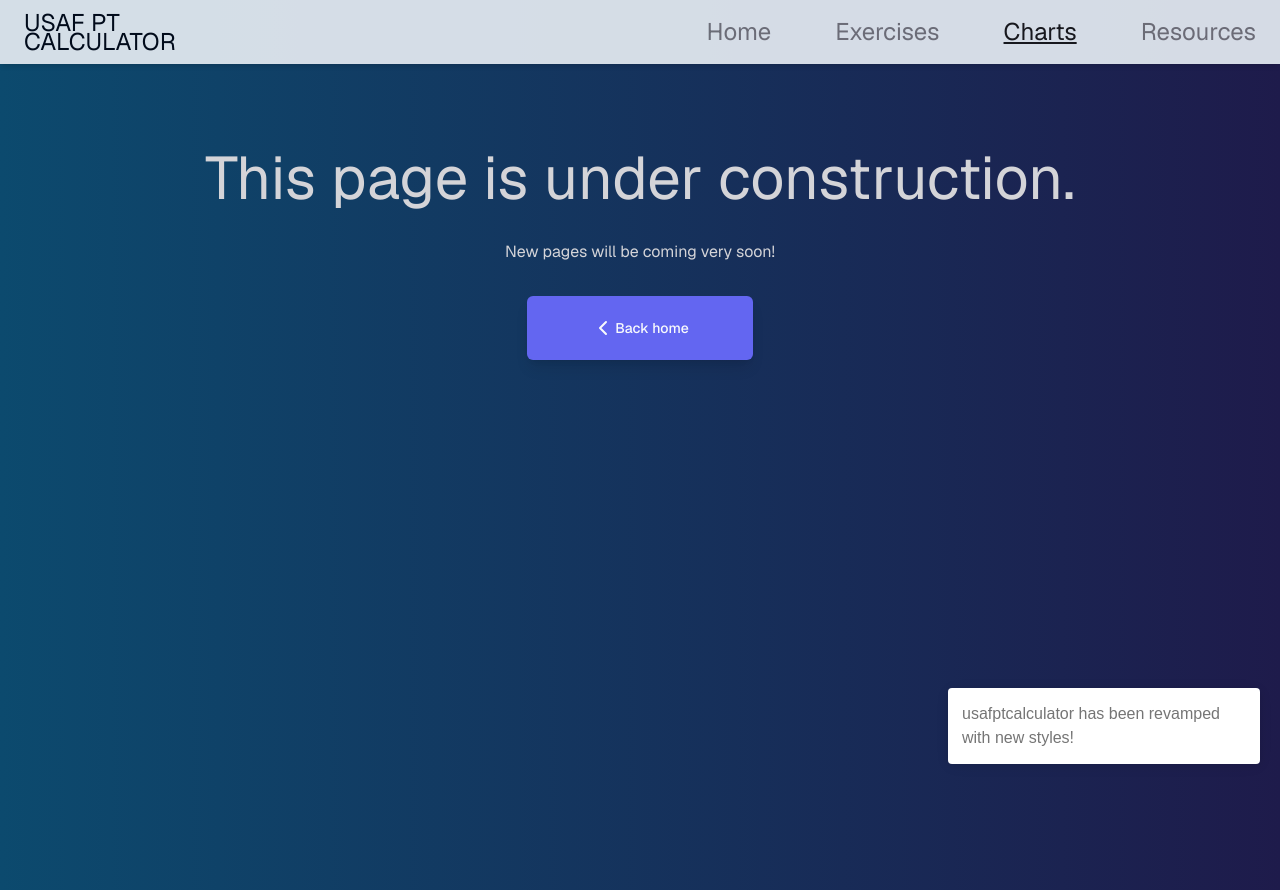
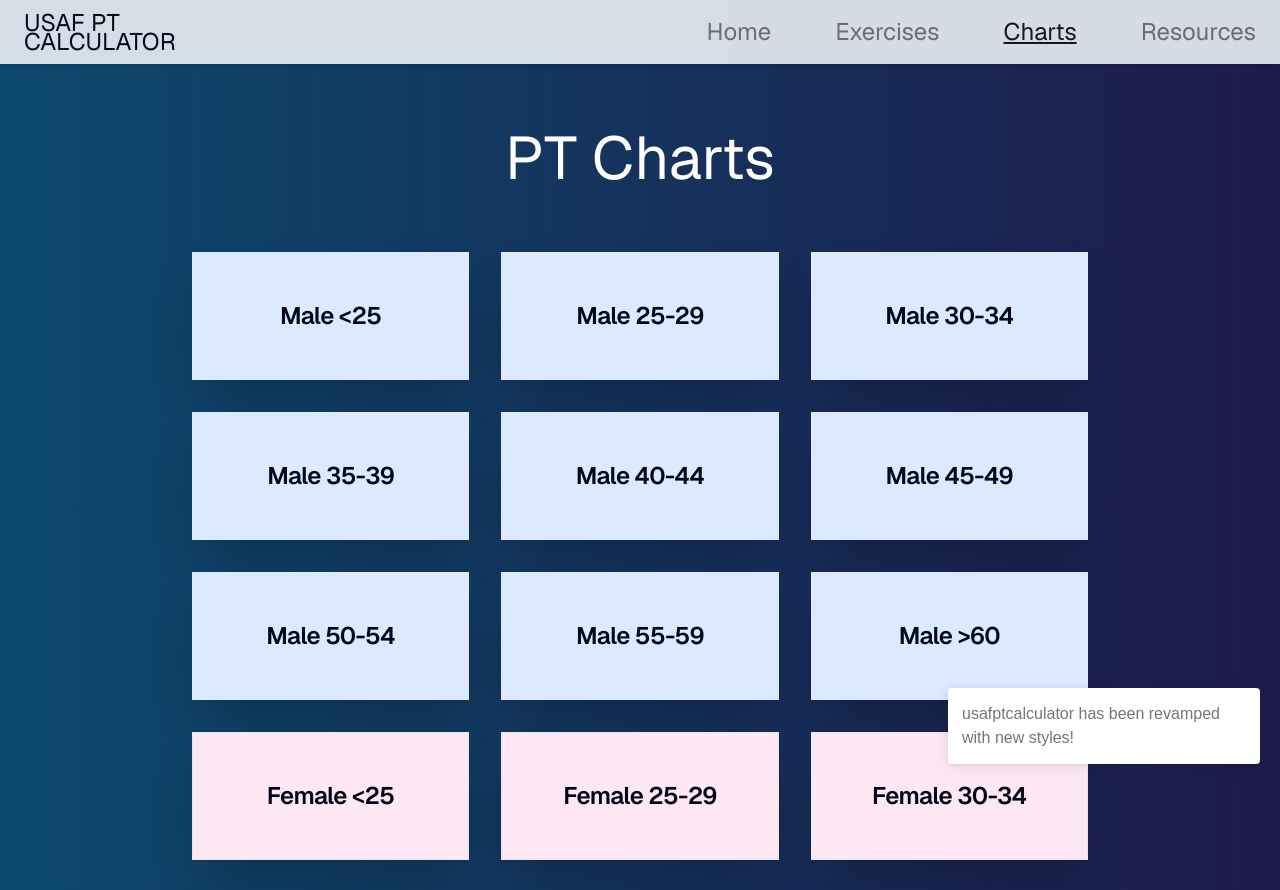
Before and after one commit to ronnieima/usaf-pt-calculator, a Next.js app: page /charts in a window 1280 px wide. Shown: the top 890 px of the page. Built offline with nearby package versions, Linux system fonts and the light colour scheme; what tailwindcss-animated would draw is missing.

Commit message:
finish pt chart draft

```diff
--- a/app/_components/ui/(form)/(controls)/AgeGroupSelect.tsx
+++ b/app/_components/ui/(form)/(controls)/AgeGroupSelect.tsx
@@ -16,7 +16,7 @@ import { Separator } from "@radix-ui/react-select";
 import React from "react";
 import { useFormContext } from "react-hook-form";
 
-const ageGroups = [
+export const ageGroups = [
   "<25",
   "25-29",
   "30-34",
--- a/app/charts/page.tsx
+++ b/app/charts/page.tsx
@@ -17,29 +17,55 @@ import {
   CardTitle,
 } from "../_components/ui/(shadcn)/card";
 import Link from "next/link";
+import { ageGroups } from "../_components/ui/(form)/(controls)/AgeGroupSelect";
+
+const genders = ["male", "female"];
+const ages = ageGroups;
 
 const ChartsPage = () => {
+  function formatAgeGroup(ageGroup: string) {
+    switch (ageGroup) {
+      case "lt25":
+        return "<25";
+      case "gt60":
+        return ">60";
+      default:
+        return ageGroup;
+    }
+  }
   return (
-    <div>
-      <UnderConstruction />
-      <Card>
-        <CardHeader>
-          <CardTitle>&gt;25</CardTitle>
-        </CardHeader>
-        <CardContent>
-          <Link
-            href="https://hnnyotwjhikrytqynjyk.supabase.co/storage/v1/object/public/usafptcalculator/scorechart_male_lt25.pdf"
-            target="_blank"
-          >
-            PDF HERE BOI
-          </Link>
-          <Dialog>
-            {/* todo: add this pdf in a dialog */}
-            <DialogTrigger>Open</DialogTrigger>
-            <DialogContent className="min-w-none  min-h-[40rem] "></DialogContent>
-          </Dialog>
-        </CardContent>
-      </Card>
+    <div className="p-16">
+      <h1 className="flex items-center justify-center text-6xl text-background">
+        PT Charts
+      </h1>
+      <div className="min-h-screen gap-8 px-32 py-16 md:grid md:grid-cols-2 lg:grid-cols-3 ">
+        {genders.map((gender) =>
+          ages.map((ageGroup) => {
+            ageGroup = formatAgeGroup(ageGroup);
+            return (
+              <Link
+                key={`${gender}-${ageGroup}`}
+                href={`https://hnnyotwjhikrytqynjyk.supabase.co/storage/v1/object/public/usafptcalculator/scorechart_${gender}_${ageGroup}.pdf`}
+                target="_blank"
+              >
+                <Card
+                  className={`flex h-32 items-center justify-center rounded-none shadow-2xl hover:scale-105 active:translate-y-1 ${
+                    gender === "male"
+                      ? "bg-blue-100 hover:bg-blue-200"
+                      : "bg-pink-100 hover:bg-pink-200"
+                  }`}
+                >
+                  <CardHeader>
+                    <CardTitle className="capitalize">{`${gender} ${formatAgeGroup(
+                      ageGroup,
+                    )}`}</CardTitle>
+                  </CardHeader>
+                </Card>
+              </Link>
+            );
+          }),
+        )}
+      </div>
     </div>
   );
 };
```
